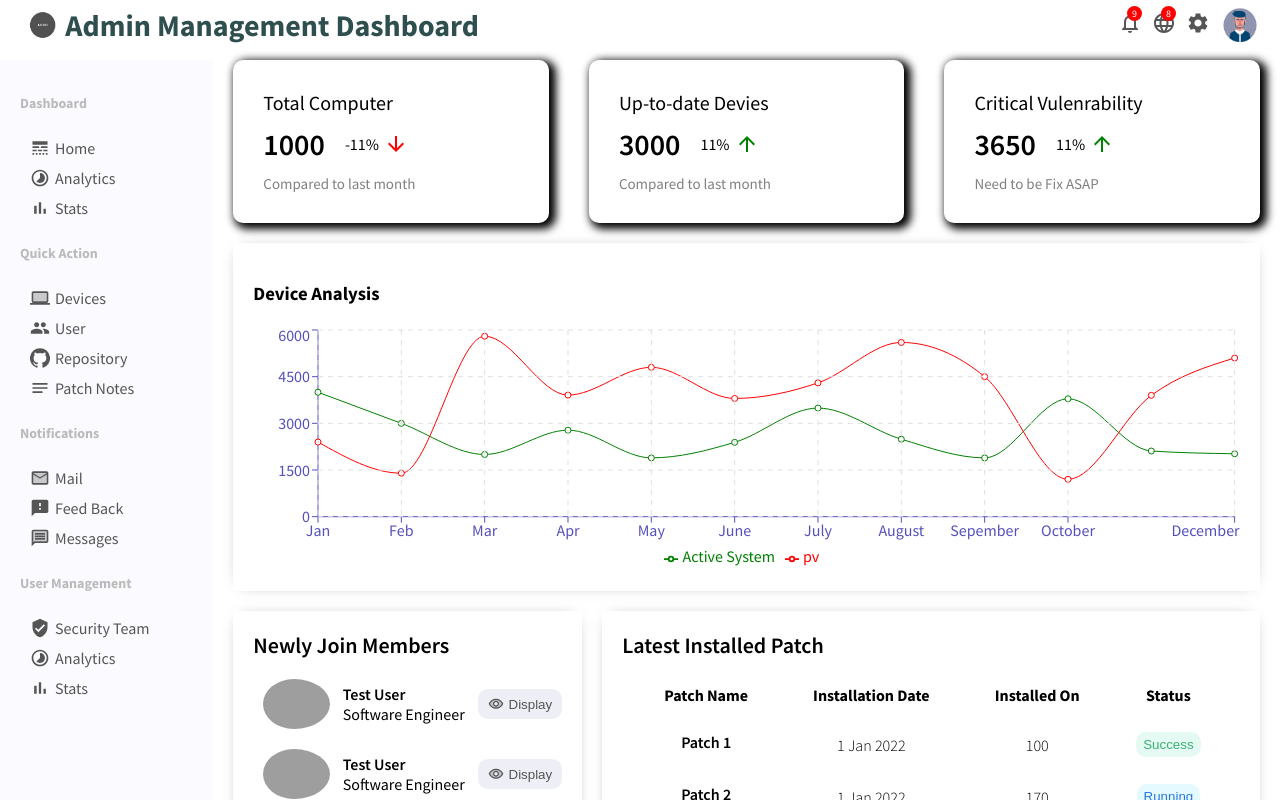
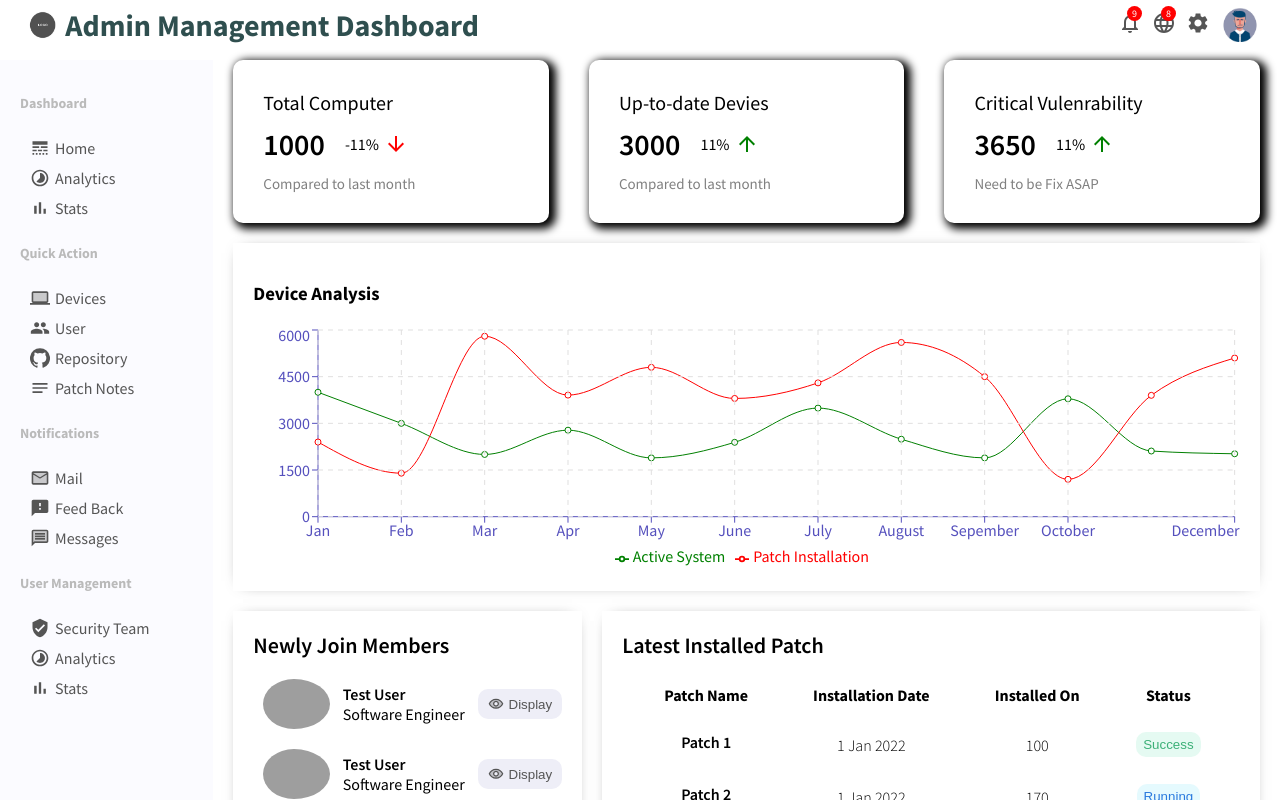
Before and after one commit to sayanmondal2098/patch-server-dashboard, a React (Create React App) app: page / in a window 1280 px wide. Shown: the top 800 px of the page. Built offline with nearby package versions, Linux system fonts and the light colour scheme; grey boxes are pictures that could not be loaded.

Commit message:
homne page data update

```diff
--- a/src/dummyData.js
+++ b/src/dummyData.js
@@ -2,73 +2,73 @@ export const Userdata = [
     {
       name: 'Jan',
       "Active System": 4000,
-      pv: 2400,
+      "Patch Installation": 2400,
       amt: 2400,
     },
     {
       name: 'Feb',
       "Active System": 3000,
-      pv: 1398,
+      "Patch Installation": 1398,
       amt: 2210,
     },
     {
       name: 'Mar',
       "Active System": 2000,
-      pv: 5800,
+      "Patch Installation": 5800,
       amt: 2290,
     },
     {
       name: 'Apr',
       "Active System": 2780,
-      pv: 3908,
+      "Patch Installation": 3908,
       amt: 2000,
     },
     {
       name: 'May',
       "Active System": 1890,
-      pv: 4800,
+      "Patch Installation": 4800,
       amt: 2181,
     },
     {
       name: 'June',
       "Active System": 2390,
-      pv: 3800,
+      "Patch Installation": 3800,
       amt: 2500,
     },
     {
       name: 'July',
       "Active System": 3490,
-      pv: 4300,
+      "Patch Installation": 4300,
       amt: 2100,
     },
     {
         name: 'August',
         "Active System": 2490,
-        pv: 5600,
+        "Patch Installation": 5600,
         amt: 2100,
       },
       {
         name: 'Sepember',
         "Active System": 1890,
-        pv: 4500,
+        "Patch Installation": 4500,
         amt: 2100,
       },
       {
         name: 'October',
         "Active System": 3789,
-        pv: 1200,
+        "Patch Installation": 1200,
         amt: 2100,
       },
       {
         name: 'November',
         "Active System": 2110,
-        pv: 3900,
+        "Patch Installation": 3900,
         amt: 2100,
       },
       {
         name: 'December',
         "Active System": 2022,
-        pv: 5100,
+        "Patch Installation": 5100,
         amt: 2100,
       },
   ];
--- a/src/pages/home/Home.jsx
+++ b/src/pages/home/Home.jsx
@@ -13,7 +13,7 @@ export default function Home() {
     return (
         <div className='home'>
             <FeaturedInfo />
-            <Chart data={Userdata} titel="Device Analysis" grid Firstdatakey="Active System" Seconddatakey="pv" XAxisdataKey="name" />
+            <Chart data={Userdata} titel="Device Analysis" grid Firstdatakey="Active System" Seconddatakey="Patch Installation" XAxisdataKey="name" />
             <div className="homeWidgets">
                 <HomeWidgetSM/>
                 <HomeWidgetLG />
```
